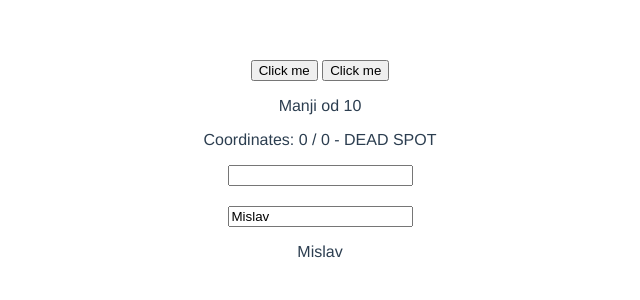
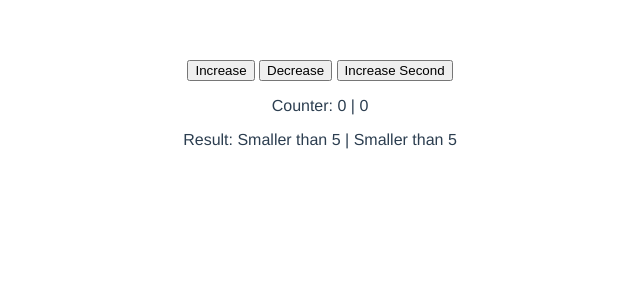
Before and after one commit to mislavsraka/Vue-project, a Vue app: page / in a window 1280 px wide. Shown: the top 300 px of the page, without its empty margins (320-960 px from the left). Built offline with nearby package versions, Linux system fonts and the light colour scheme.

Commit message:
Computed properties

```diff
--- a/index.html
+++ b/index.html
@@ -7,16 +7,11 @@
   </head>
   <body>
     <div id="app">
-  		<button v-on:click="increase(2, $event)">Click me</button>
-  		<button v-on:click="counter++">Click me</button>
-  		<p>{{ counter * 2 > 10 ? 'Veći od 10' : 'Manji od 10' }}</p>
-  		<p v-on:mousemove="updateCoordinates">
-  			Coordinates: {{ x }} / {{ y }}
-  			- <span v-on:mousemove.a="">DEAD SPOT</span>
-  		</p>
-  		<input type="text" v-on:keyup.enter.space="alertMe"><br>
-  		<input style="margin-top: 20px" type="text" v-model="name">
-  		<p>{{ name }}</p>
+  		<button v-on:click="counter++">Increase</button>
+  		<button v-on:click="counter--">Decrease</button>
+  		<button v-on:click="secondCounter++">Increase Second</button>
+  		<p>Counter: {{ counter }} | {{ secondCounter }}</p>
+  		<p>Result: {{ result() }} | {{ output }}</p>
 	</div>
   </body>
 </html>
--- a/src/main.js
+++ b/src/main.js
@@ -11,20 +11,19 @@
 	el: '#app',
   data: {
   	counter: 0,
-  	x: 0,
-  	y: 0,
-  	name: 'Mislav'
+  	secondCounter: 0,
   },
+  computed: {
+  	output: function(){
+  		console.log('Computed');
+  		return this.counter > 5 ? 'Greater 5' : 'Smaller than 5';
+  	}
+  },
+
   methods: {
-  	increase: function(step, event) {
-  		this.counter += step;
-    },
-    updateCoordinates: function(event) {
-    	this.x = event.clientX;
-    	this.y = event.clientY;
-    },
-	alertMe: function() {
-		alert('Alert!');
-	}
+  	result: function() {
+  		console.log('Method');
+  		return this.counter > 5 ? 'Greater 5' : 'Smaller than 5';
+  	}
   }
 });
```
